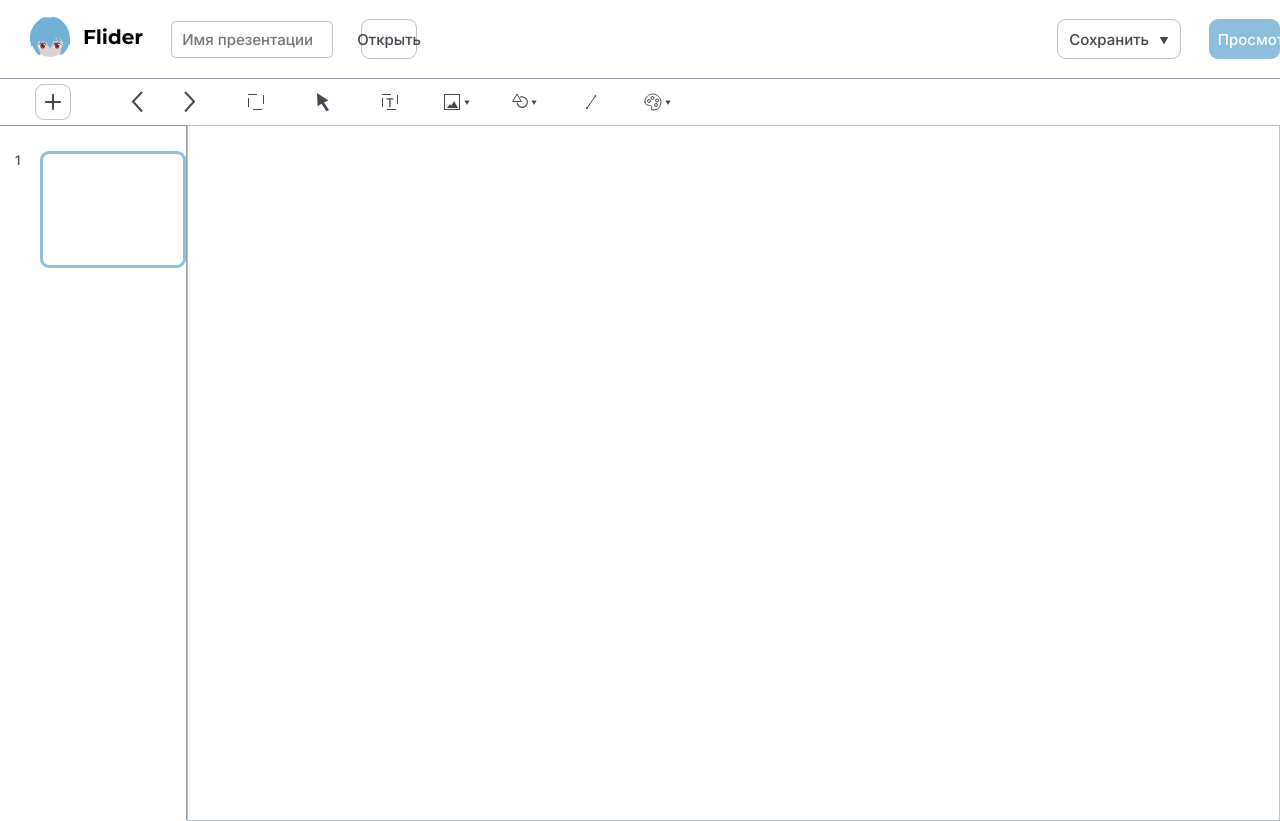
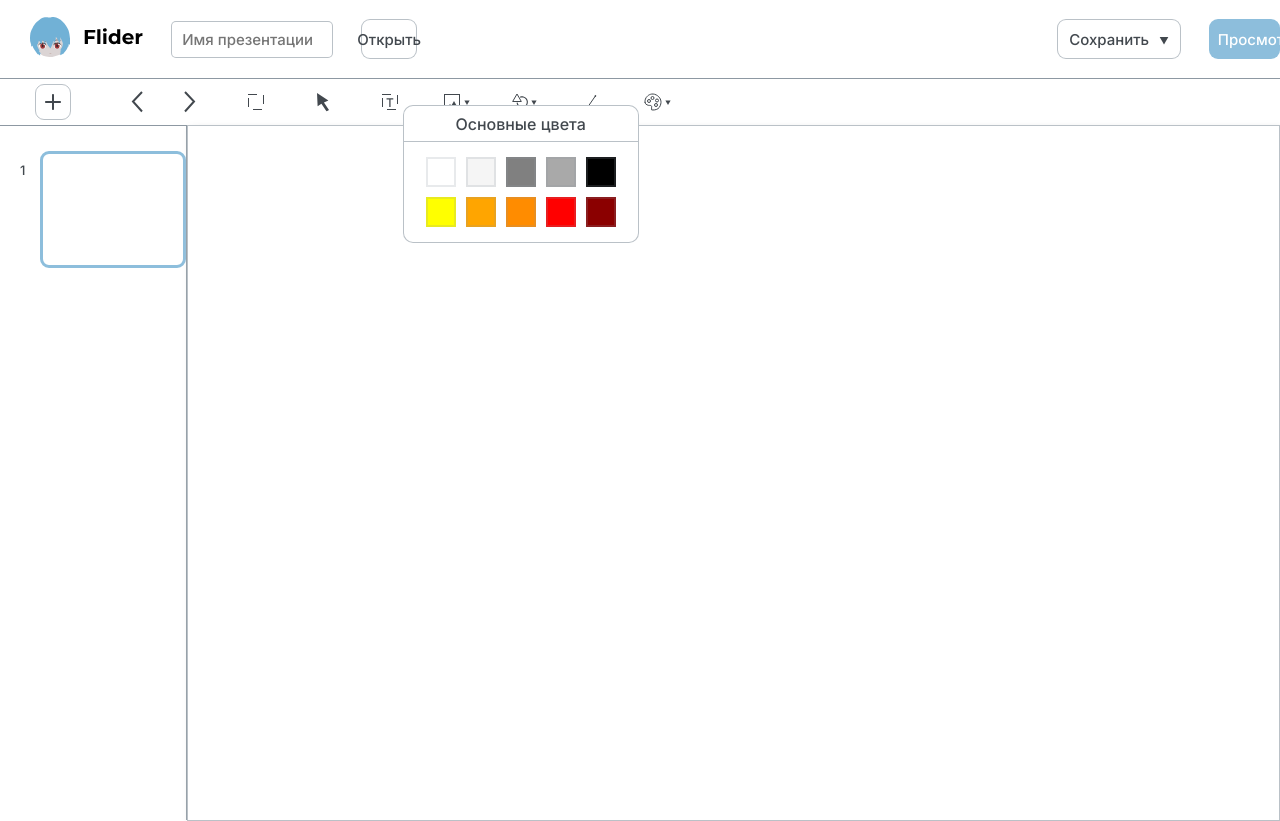
Before and after one commit to Exevald/flider, a React (Create React App) app: page /presentation in a window 1280 px wide. Both pictures are taken after a click on the button 658 px from the left and 102 px from the top of the page. Built offline with nearby package versions, Linux system fonts and the light colour scheme.

Commit message:
Почти завершил ColorPicker, надо заполнить цвета

```diff
--- a/src/view/components/DropDown/DropDown.module.css
+++ b/src/view/components/DropDown/DropDown.module.css
@@ -2,23 +2,44 @@
     display: none;
     position: absolute;
     font-family: 'Inter', sans-serif;
+    font-size: 16px;
+    z-index: 1;
 }
 .dropDownShow {
     display: block;
 }
 
+/* все типы */
 .saveAction {
     top: 6%;
     left: 80%;
     max-width: 150px;
-    font-size: 16px;
 }
 
+.palette {
+    top: 13%;
+    left: 32%;
+    max-width: 222px;
+    max-height: 500px;
+}
+.paletteContent {
+    padding: 10px;
+    display: flex;
+    justify-content: center;
+    flex-flow: row wrap;
+    border-radius: 10px;
+}
+.paletteColor {
+    margin: 5px;
+    border: 2px solid var(--kaoru-20);
+    width: 30px;
+    height: 30px
+}
+
+/* контент внутри */
 .dropDownContent {
     background-color: var(--shinji);
-    max-width: 150px;
     overflow: auto;
-    z-index: 1;
     display: flex;
     flex-direction: column;
     border: 1px solid var(--kaoru-60);
@@ -30,7 +51,7 @@
     height: 1px;
     background-color: var(--kaoru-60);
 }
-.dropDownContent a {
+.dropDownContent a, p {
     padding: 5px;
     display: flex;
     color: var(--gendo-default);
--- a/src/view/components/DropDown/DropDown.tsx
+++ b/src/view/components/DropDown/DropDown.tsx
@@ -15,17 +15,54 @@ function showDropDownById(id: string): void {
 }
 
 const DropDown = ({id, viewStyle}: DropDownProps) => {
-    let dropDownStyle = 'createSlide';
     if (viewStyle !==  null) {
-        dropDownStyle = viewStyle
+        switch (viewStyle) {
+            case "palette":
+                return (
+                    <div id={id} className={styles.dropDown + " " + styles.palette}>
+                        <div className={styles.dropDownContent}>
+                            <p>Основные цвета</p>
+                            <div className={styles.separator}></div>
+                            <div className={styles.paletteContent}>
+                                <button className={styles.paletteColor} style={{backgroundColor: "white"}}
+                                        onClick={() => {}}></button>
+                                <button className={styles.paletteColor} style={{backgroundColor: "whitesmoke"}}
+                                        onClick={() => {}}></button>
+                                <button className={styles.paletteColor} style={{backgroundColor: "gray"}}
+                                        onClick={() => {}}></button>
+                                <button className={styles.paletteColor} style={{backgroundColor: "darkgray"}}
+                                        onClick={() => {}}></button>
+                                <button className={styles.paletteColor} style={{backgroundColor: "black"}}
+                                        onClick={() => {}}></button>
+                                <button className={styles.paletteColor} style={{backgroundColor: "yellow"}}
+                                        onClick={() => {}}></button>
+                                <button className={styles.paletteColor} style={{backgroundColor: "orange"}}
+                                        onClick={() => {}}></button>
+                                <button className={styles.paletteColor} style={{backgroundColor: "darkorange"}}
+                                        onClick={() => {}}></button>
+                                <button className={styles.paletteColor} style={{backgroundColor: "red"}}
+                                        onClick={() => {}}></button>
+                                <button className={styles.paletteColor} style={{backgroundColor: "darkred"}}
+                                        onClick={() => {}}></button>
+                            </div>
+                        </div>
+                    </div>
+                )
+            case "saveAction":
+                return (
+                    <div id={id} className={styles.dropDown + " " + styles.saveAction}>
+                        <div className={styles.dropDownContent}>
+                            <a href={""}>Сохранить PDF</a>
+                            <div className={styles.separator}></div>
+                            <a href={""}>Сохранить JSON</a>
+                        </div>
+                    </div>
+                )
+        }
     }
     return (
-        <div id={id} className={styles.dropDown + " " + styles.saveAction}>
-            <div className={styles.dropDownContent}>
-                <a href={""}>Сохранить PDF</a>
-                <div className={styles.separator}></div>
-                <a href={""}>Сохранить JSON</a>
-            </div>
+        <div id={id} className={styles.dropDown}>
+            <p>Введено название рендеринга, которого нет</p>
         </div>
     )
 }
--- a/src/view/components/Toolbar/Toolbar.tsx
+++ b/src/view/components/Toolbar/Toolbar.tsx
@@ -5,6 +5,7 @@ import {AppDispatcher} from "../../../model/store";
 import {createSlide, undo, redo} from "../../../model/actionCreators";
 import {Editor} from "../../../core/types/types";
 import {connect, ConnectedProps} from "react-redux";
+import {DropDown, showDropDownById} from "../DropDown/DropDown";
 
 
 function mapDispatchToProps(dispatcher: AppDispatcher) {
@@ -43,7 +44,9 @@ const Toolbar = (props: ToolbarProps) => {
             <ButtonIcon viewStyle={"line"} onClick={() => {
             }}></ButtonIcon>
             <ButtonIcon viewStyle={"palette"} onClick={() => {
+                showDropDownById('ColorPicker')
             }}></ButtonIcon>
+            <DropDown id={'ColorPicker'} viewStyle={'palette'}></DropDown>
         </div>
     )
 }
```
